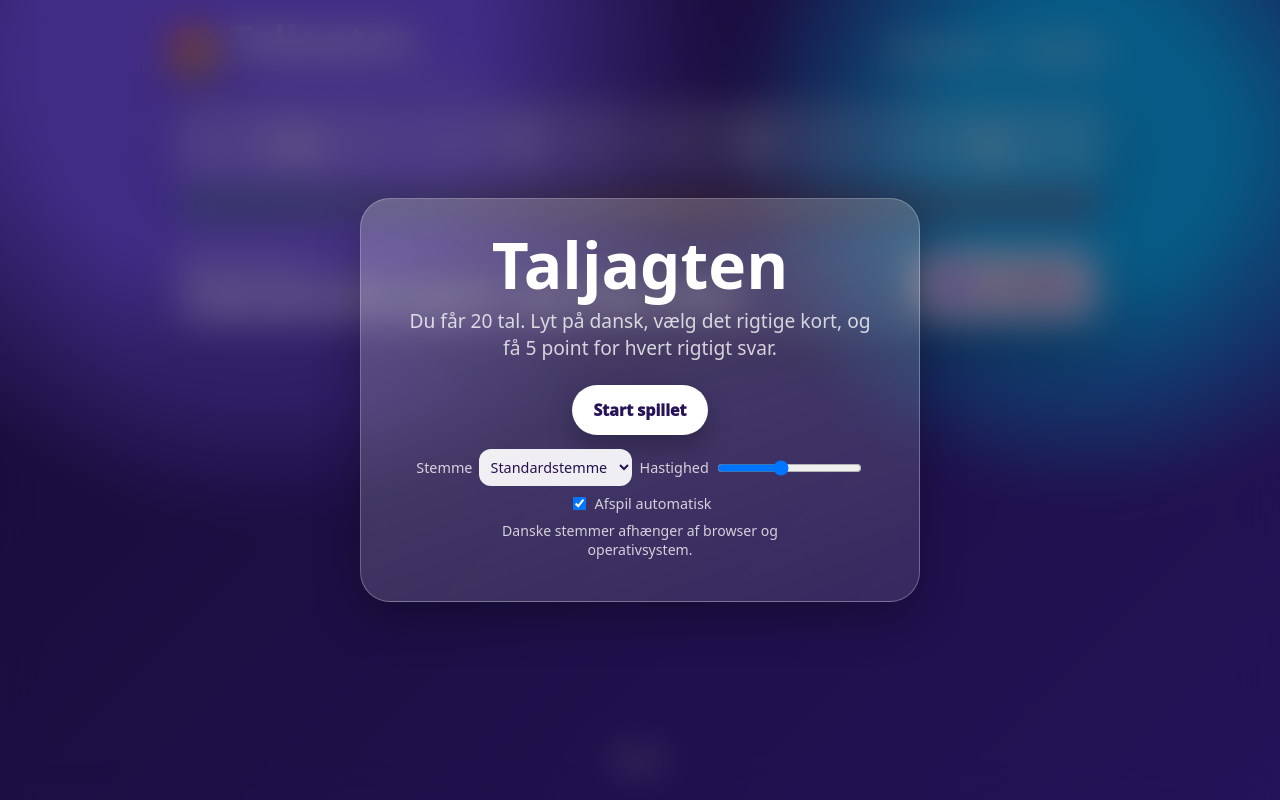
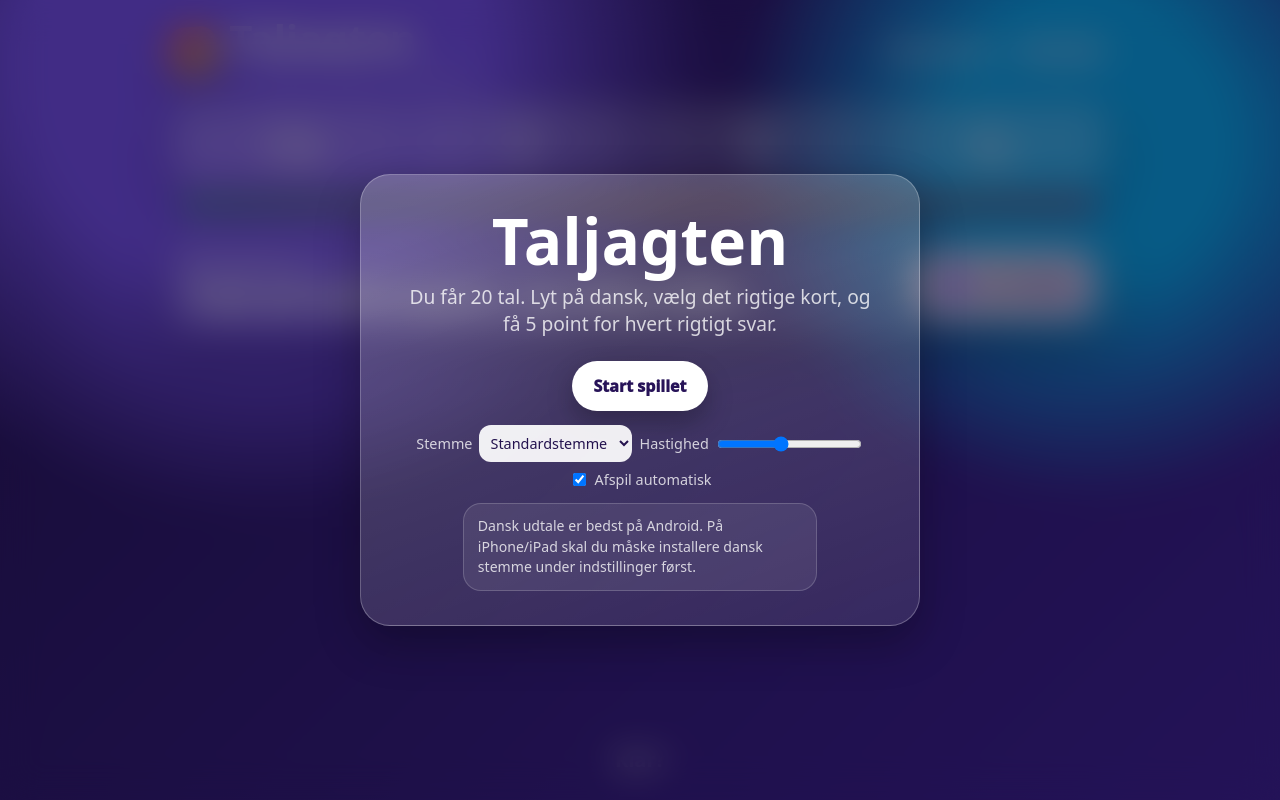
Before and after one commit to smarza/dansk, a plain HTML site: page docs/games/taljagten-dansk-talspil.html in a window 1280 px wide. Drawn offline with Linux system fonts and the light colour scheme.

Commit message:
Update index page title and subtitle for clarity; enhance Taljagten game with audio settings and platform-specific notices for improved user experience.

```diff
--- a/docs/games/taljagten-dansk-talspil.html
+++ b/docs/games/taljagten-dansk-talspil.html
@@ -61,6 +61,9 @@
     .settings{display:flex;gap:8px;justify-content:center;align-items:center;flex-wrap:wrap;margin-top:14px;color:var(--muted);font-size:.9rem}
     .settings select,.settings input{max-width:190px;border:0;border-radius:12px;padding:8px;background:rgba(255,255,255,.92);color:#24134f}
     .settings label{display:flex;align-items:center;gap:6px;white-space:nowrap}
+    .audio-notice{border-radius:18px;padding:12px 14px;margin-top:14px;font-size:.88rem;line-height:1.45;text-align:left;max-width:44ch;margin-left:auto;margin-right:auto}
+    .audio-notice.warning{background:rgba(255,209,92,.18);border:1px solid rgba(255,209,92,.45);color:#fff}
+    .audio-notice.info{background:rgba(255,255,255,.08);border:1px solid rgba(255,255,255,.18);color:var(--muted)}
     .hidden{display:none!important}
     @media (max-width:700px){
       .app{padding:10px;gap:8px}
@@ -124,12 +127,12 @@
       <h2>Taljagten</h2>
       <p>Du får 20 tal. Lyt på dansk, vælg det rigtige kort, og få 5 point for hvert rigtigt svar.</p>
       <button class="primary" id="startBtn" type="button">Start spillet</button>
-      <div class="settings" aria-label="Lydindstillinger">
+      <div class="settings" id="voiceSettings" aria-label="Lydindstillinger">
         <label>Stemme <select id="voiceSelect"><option>Finder stemmer...</option></select></label>
         <label>Hastighed <input id="rate" type="range" min="0.75" max="1.1" step="0.05" value="0.9"></label>
         <label><input id="autoSpeak" type="checkbox" checked> Afspil automatisk</label>
       </div>
-      <p style="font-size:.88rem">Danske stemmer afhænger af browser og operativsystem.</p>
+      <div class="audio-notice info" id="audioNotice" role="status"></div>
     </div>
   </div>
 
@@ -151,8 +154,27 @@
     const state = {round:0, score:0, correct:0, target:0, choices:[], locked:false, timer:null, startTime:0, remaining:ROUND_SECONDS, gameNumbers:[]};
     const $ = id => document.getElementById(id);
     const els = {
-      roundNo:$("roundNo"), score:$("score"), correctCount:$("correctCount"), timeLeft:$("timeLeft"), timerBar:$("timerBar"), choices:$("choices"), feedback:$("feedback"), speakBtn:$("speakBtn"), startOverlay:$("startOverlay"), endOverlay:$("endOverlay"), startBtn:$("startBtn"), playAgainBtn:$("playAgainBtn"), restartBtn:$("restartBtn"), endStats:$("endStats"), endTitle:$("endTitle"), voiceSelect:$("voiceSelect"), rate:$("rate"), voiceStatus:$("voiceStatus"), autoSpeak:$("autoSpeak")
+      roundNo:$("roundNo"), score:$("score"), correctCount:$("correctCount"), timeLeft:$("timeLeft"), timerBar:$("timerBar"), choices:$("choices"), feedback:$("feedback"), speakBtn:$("speakBtn"), startOverlay:$("startOverlay"), endOverlay:$("endOverlay"), startBtn:$("startBtn"), playAgainBtn:$("playAgainBtn"), restartBtn:$("restartBtn"), endStats:$("endStats"), endTitle:$("endTitle"), voiceSelect:$("voiceSelect"), rate:$("rate"), voiceStatus:$("voiceStatus"), autoSpeak:$("autoSpeak"), voiceSettings:$("voiceSettings"), audioNotice:$("audioNotice")
     };
+
+    function isWindows(){
+      const userAgent = navigator.userAgent || "";
+      return /Windows/i.test(userAgent);
+    }
+    function configureAudioPlatform(){
+      const windows = isWindows();
+
+      if(windows){
+        els.voiceSettings.classList.add("hidden");
+        els.voiceStatus.classList.add("hidden");
+        els.audioNotice.className = "audio-notice warning";
+        els.audioNotice.textContent = "Dansk udtale virker desværre ikke ordentligt på Windows. For god lyd anbefaler vi Android — eller iPhone/iPad med dansk stemmepakke installeret.";
+        return;
+      }
+
+      els.audioNotice.className = "audio-notice info";
+      els.audioNotice.textContent = "Dansk udtale er bedst på Android. På iPhone/iPad skal du måske installere dansk stemme under indstillinger først.";
+    }
 
     function numberWord(n){
       if(n < 10) return ones[n];
@@ -306,10 +328,11 @@
     els.playAgainBtn.addEventListener("click", startGame);
     els.restartBtn.addEventListener("click", () => { els.startOverlay.classList.remove("hidden"); clearInterval(state.timer); speechSynthesis.cancel(); });
     els.voiceSelect.addEventListener("change", updateVoiceStatus);
-    if("speechSynthesis" in window){
+    configureAudioPlatform();
+    if("speechSynthesis" in window && !isWindows()){
       populateVoices();
       speechSynthesis.onvoiceschanged = populateVoices;
-    } else {
+    } else if(!("speechSynthesis" in window)) {
       els.voiceStatus.textContent = "Ingen TTS";
       els.voiceSelect.innerHTML = "<option>TTS mangler</option>";
     }
```
Also changed, not shown: docs/index.html (+3 -3 lines).
